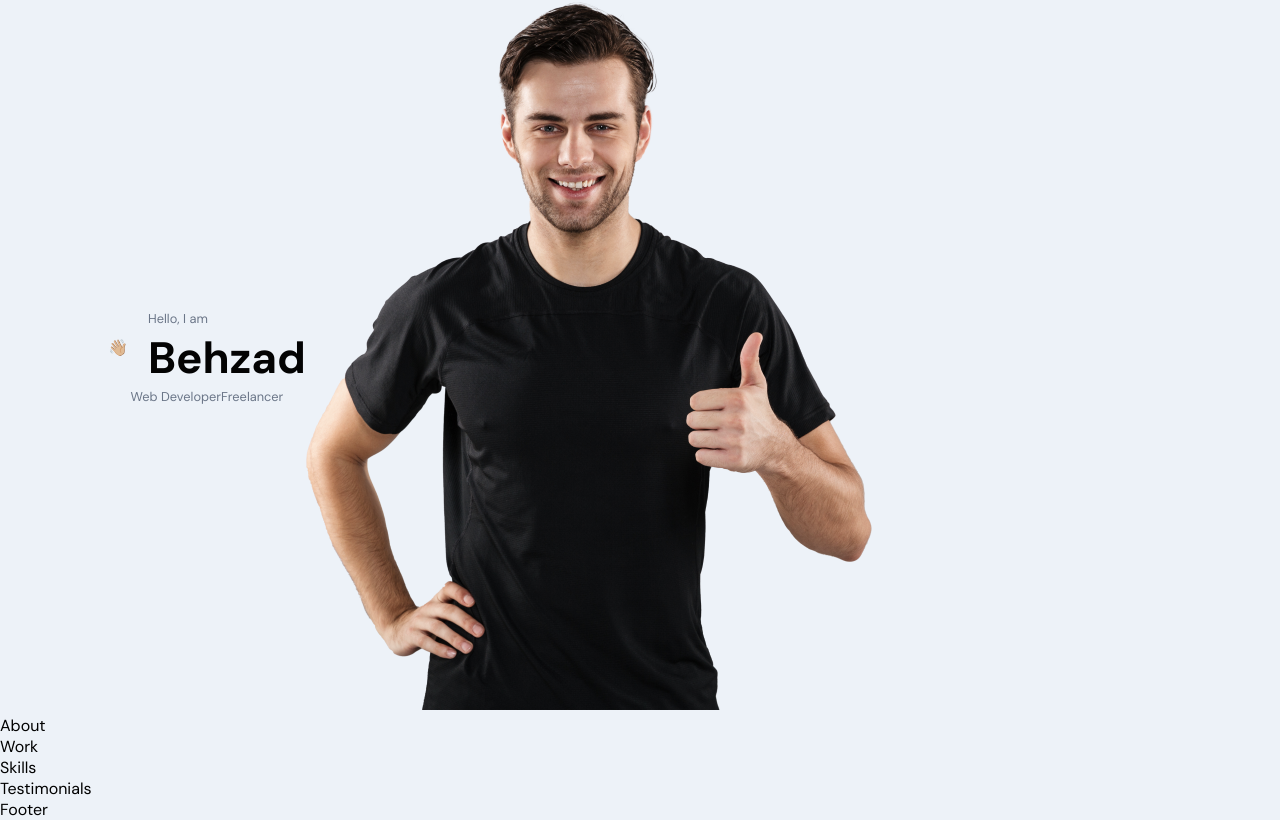
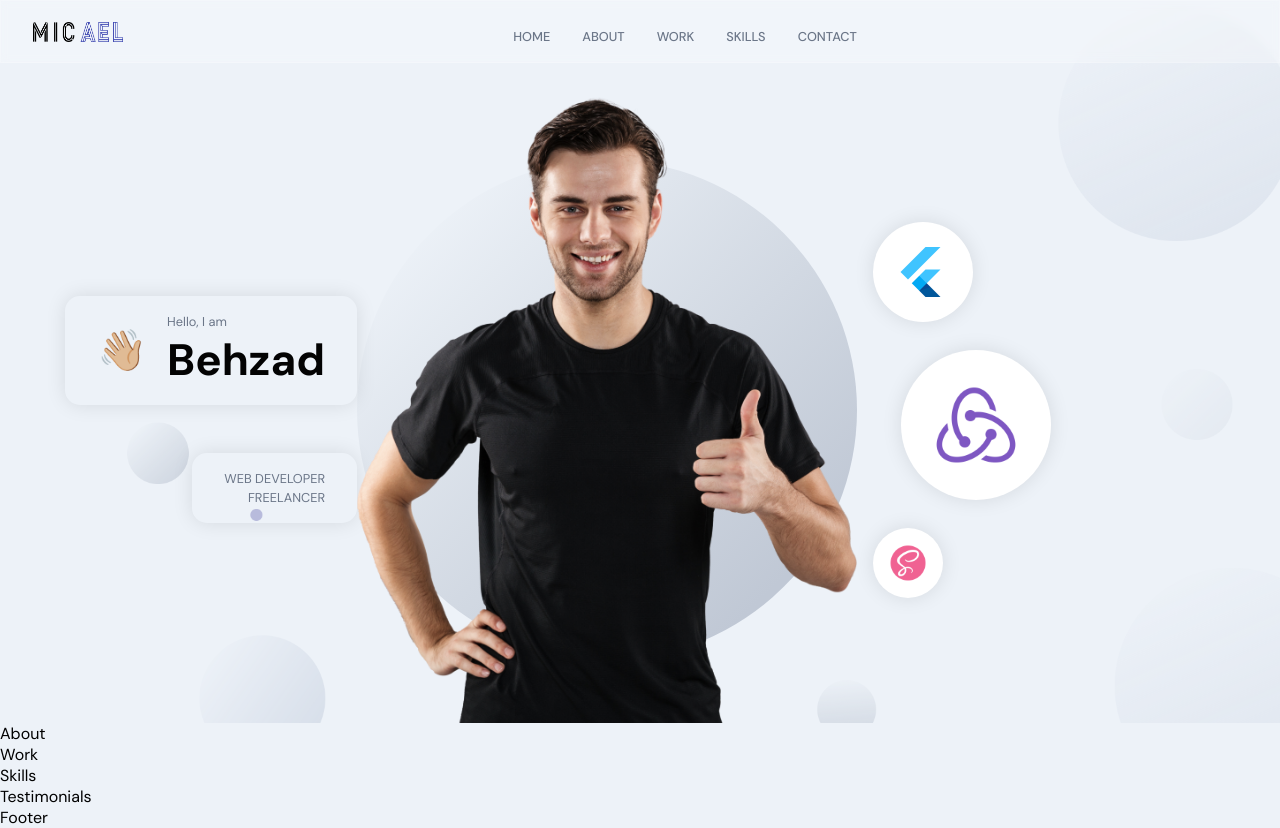
Before and after one commit to Behzad-Az/EdenLandingPage, a React (Create React App) app in the folder frontend-react/: page / in a window 1280 px wide. Built offline with nearby package versions, Linux system fonts and the light colour scheme.

Commit message:
styled header section

```diff
--- a/frontend-react/src/App.tsx
+++ b/frontend-react/src/App.tsx
@@ -8,7 +8,7 @@ interface Props {};
 const App: FC<Props> = () : JSX.Element => {
   return (
     <div className='app'>
-      {/* <Navbar /> */}
+      <Navbar />
       <Header />
       <About />
       <Work />
--- a/frontend-react/src/constants/images.ts
+++ b/frontend-react/src/constants/images.ts
@@ -1,39 +1,40 @@
-const email = require('../assets/email.png');
-const mobile = require('../assets/mobile.png');
-const api = require('../assets/api.png');
-const cpp = require('../assets/cpp.png');
-const css = require('../assets/css.png');
-const figma = require('../assets/figma.png');
-const flutter = require('../assets/flutter.png');
-const git = require('../assets/git.png');
-const graphql = require('../assets/graphql.png');
-const html = require('../assets/html.png');
-const javascript = require('../assets/javascript.png');
-const mu5 = require('../assets/mu5.png');
-const node = require('../assets/node.png');
-const python = require('../assets/python.png');
-const react = require('../assets/react.png');
-const redux = require('../assets/redux.png');
-const sass = require('../assets/sass.png');
-const typescript = require('../assets/typescript.png');
-const vue = require('../assets/vue.png');
 
-const about01 = require('../assets/about01.png');
-const about02 = require('../assets/about02.png');
-const about03 = require('../assets/about03.png');
-const about04 = require('../assets/about04.png');
+import email from '../assets/email.png';
+import mobile from '../assets/mobile.png';
+import api from '../assets/api.png';
+import cpp from '../assets/cpp.png';
+import css from '../assets/css.png';
+import figma from '../assets/figma.png';
+import flutter from '../assets/flutter.png';
+import git from '../assets/git.png';
+import graphql from '../assets/graphql.png';
+import html from '../assets/html.png';
+import javascript from '../assets/javascript.png';
+import mu5 from '../assets/mu5.png';
+import node from '../assets/node.png';
+import python from '../assets/python.png';
+import react from '../assets/react.png';
+import redux from '../assets/redux.png';
+import sass from '../assets/sass.png';
+import typescript from '../assets/typescript.png';
+import vue from '../assets/vue.png';
 
-const profile = require('../assets/profile.png');
-const circle = require('../assets/circle.svg');
-const logo = require('../assets/logo.png');
+import about01 from '../assets/about01.png';
+import about02 from '../assets/about02.png';
+import about03 from '../assets/about03.png';
+import about04 from '../assets/about04.png';
 
-const adidas = require('../assets/adidas.png');
-const amazon = require('../assets/amazon.png');
-const asus = require('../assets/asus.png');
-const bolt = require('../assets/bolt.png');
-const nb = require('../assets/nb.png');
-const skype = require('../assets/skype.png');
-const spotify = require('../assets/spotify.png');
+import profile from '../assets/profile.png';
+
+import logo from '../assets/logo.png';
+import circle from '../assets/circle.svg';
+import adidas from '../assets/adidas.png';
+import amazon from '../assets/amazon.png';
+import asus from '../assets/asus.png';
+import bolt from '../assets/bolt.png';
+import nb from '../assets/nb.png';
+import skype from '../assets/skype.png';
+import spotify from '../assets/spotify.png';
 
 export default {
   email,
--- a/frontend-react/src/containers/Header/Header.scss
+++ b/frontend-react/src/containers/Header/Header.scss
@@ -0,0 +1,168 @@
+#home {
+  position: relative;
+  background: url('../../assets/bgIMG.png');
+  background-size: cover;
+  background-repeat: repeat;
+  background-position: center;
+
+  .app__wrapper {
+    padding: 0;
+    .copyright {
+      display: none;
+    }
+  }
+}
+
+.app__header {
+  flex: 1;
+  width: 100%;
+  height: 100%;
+  flex-direction: row;
+  padding: 6rem 2rem 0;
+  @media screen and (min-width: 2000px) {
+    padding-top: 8rem;
+  }
+  @media screen and (max-width: 1200px) {
+    flex-direction: column;
+  }
+  @media screen and (max-width: 450px) {
+    padding: 6rem 1rem 2rem;
+  }
+}
+
+.app__header-info {
+  flex: 0.65;
+  display: flex;
+  flex-direction: column;
+  justify-content: flex-start;
+  align-items: flex-start;
+  height: 100%;
+  @media screen and (max-width: 2000px) {
+    width: 100%;
+    margin-right: 0rem;
+  }
+}
+
+.app__header-badge {
+  width: 100%;
+  display: flex;
+  justify-content: flex-end;
+  align-items: flex-end;
+  flex-direction: column;
+  .badge-cmp, .tag-cmp {
+    padding: 1rem 2rem;
+    border: var(--white-color);
+    border-radius: 15px;
+    flex-direction: 'row';
+    width: auto;
+    box-shadow: 0 0 20px rgba(0, 0, 0, 0.1);
+  }
+  .tag-cmp {
+    flex-direction: column;
+    margin-top: 3rem;
+    p {
+      width: 100%;
+      text-transform: uppercase;
+      text-align: right;
+    }
+  }
+
+  span {
+    font-size: 2.5rem;
+    @media screen and (min-width: 2000px) {
+      font-size: 5rem;
+    }
+  }
+
+  @media screen and (max-width: 1200px) {
+    justify-content: flex-start;
+    align-items: flex-start;
+  }
+}
+
+.app__header-circles {
+  flex: 0.75;
+  display: flex;
+  flex-direction: column;
+  justify-content: space-evenly;
+  align-items: flex-start;
+  height: 100%;
+  margin-left: 1rem;
+
+  div {
+    width: 100px;
+    height: 100px;
+    border-radius: 50%;
+    background: var(--white-color);
+    box-shadow: 0 0 20px rgba(0, 0, 0, 0.1);
+    img {
+      width: 60%;
+      height: 60%;
+    }
+  }
+
+  div:nth-child(1) {
+    width: 100px;
+    height: 100px;
+  }
+  div:nth-child(2) {
+    margin: 1.75rem;
+    width: 150px;
+    height: 150px;
+  }
+  div:nth-child(3) {
+    width: 70px;
+    height: 70px;
+  }
+
+  @media screen and (min-width: 2000px) {
+    div:nth-child(1) {
+      width: 400px;
+      height: 400px;
+    }
+    div:nth-child(2) {
+      width: 170px;
+      height: 170px;
+    }
+    div:nth-child(3) {
+      width: 200px;
+      height: 200px;
+    }
+  }
+
+  @media screen and (max-width: 1200px) {
+    width: 100%;
+    flex-direction: row;
+    flex-wrap: wrap;
+    margin-left: 0;
+    div {
+      margin: 1rem;
+    }
+  }
+}
+
+.app__header-img {
+  flex: 1;
+  height: 100%;
+  display: flex;
+  justify-content: flex-end;
+  align-items: flex-end;
+  position: relative;
+  img {
+    width: 100%;
+    object-fit: contain;
+    z-index: 1;
+  }
+  .overlay_circle {
+    position: absolute;
+    left: 0;
+    right: 0;
+    bottom: 0;
+    z-index: 0;
+    width: 100%;
+    height: 100%;
+  }
+  @media screen and (max-width: 1200px) {
+    margin: 2rem 0;
+  }
+}
--- a/frontend-react/src/containers/Header/Header.tsx
+++ b/frontend-react/src/containers/Header/Header.tsx
@@ -19,8 +19,10 @@ const Header: FC<Props> = () : JSX.Element => {
     }
   };
 
+  const skillIcons = [images.flutter, images.redux, images.sass];
+
   return (
-    <div className='app__header app__flex'>
+    <div id='home' className='app__header app__flex'>
 
       <motion.div
         whileInView={{ x: [-100, 0], opacity: [0, 1] }}
@@ -51,13 +53,11 @@ const Header: FC<Props> = () : JSX.Element => {
         className='app__header-img'
       >
         <img src={images.profile} alt='profile_bg' />
-        <motion.svg
+        <motion.img
           whileInView={{ scale: [0, 1] }}
           transition={{ duration: 1, ease: 'easeInOut' }}
-          xmlns={images.circle}
-          width={300}
-          height={300}
-          // alt='profile_circle'
+          src={images.circle}
+          alt='profile_circle'
           className='overlay_circle'
         />
       </motion.div>
@@ -67,6 +67,13 @@ const Header: FC<Props> = () : JSX.Element => {
         whileInView={scaleVariants.whileInView}
         className='app__header-circles'
       >
+        {
+          skillIcons.map((icon, index) => (
+            <div className='circle-cmp app__flex' key={`circle-${index}`}>
+              <img src={icon} alt='skill-icon' />
+            </div>
+          ))
+        }
 
       </motion.div>
 
```
Also changed, not shown: frontend-react/src/custom.d.ts (added, +9 -0 lines).
